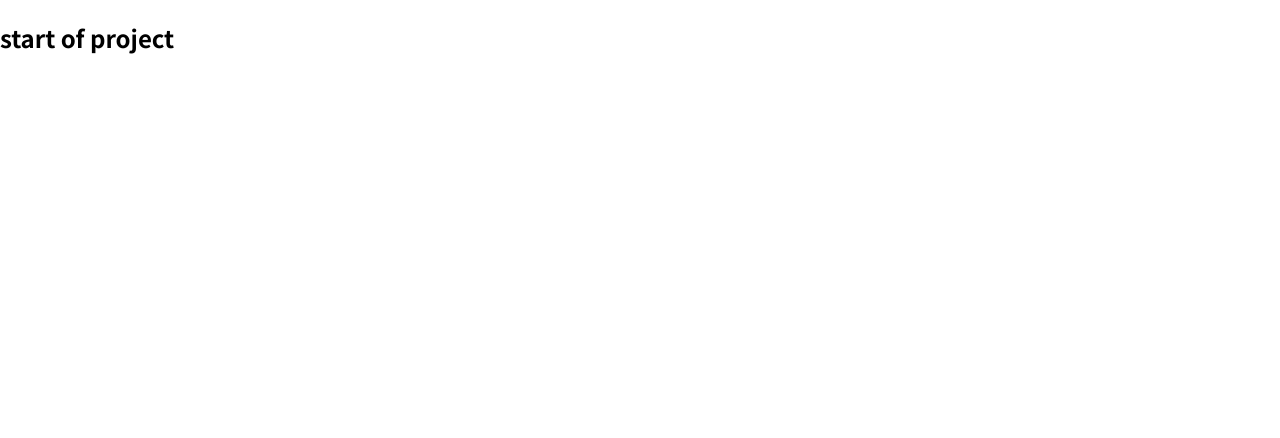
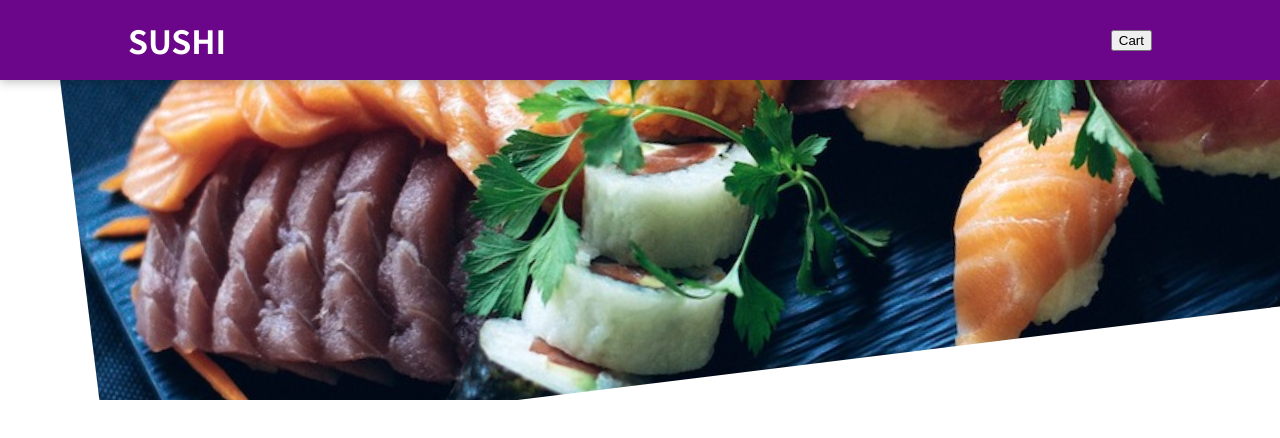
Before and after one commit to s-p-ko/sushi, a React (Create React App) app: page / in a window 1280 px wide. Shown: the top 438 px of the page. Built offline with nearby package versions, Linux system fonts and the light colour scheme.

Commit message:
Add header

```diff
--- a/src/App.js
+++ b/src/App.js
@@ -1,9 +1,12 @@
-function App() {
+import React from 'react';
+import Header from './components/Layout/Header';
+
+const App = () => {
   return (
-    <div>
-      <h2>start of project</h2>
-    </div>
+    <>
+      <Header />
+    </>
   );
-}
+};
 
 export default App;
--- /dev/null
+++ b/src/components/Layout/Header.js
@@ -0,0 +1,19 @@
+import React from 'react';
+import sushiImage from '../../assets/sushi.jpg';
+import styles from './Header.module.css';
+
+const Header = (props) => {
+  return (
+    <>
+      <header className={styles.header}>
+        <h1>SUSHI</h1>
+        <button>Cart</button>
+      </header>
+      <div className={styles['main-image']}>
+        <img src={sushiImage} alt='Sushi meals' />
+      </div>
+    </>
+  );
+};
+
+export default Header;
--- /dev/null
+++ b/src/components/Layout/Header.module.css
@@ -0,0 +1,29 @@
+.header {
+  position: fixed;
+  top: 0;
+  left: 0;
+  width: 100%;
+  height: 5rem;
+  background-color: #6b068a;
+  color: white;
+  display: flex;
+  justify-content: space-between;
+  align-items: center;
+  padding: 0 10%;
+  box-shadow: 0 2px 10px rgba(0, 0, 0, 0.25);
+  z-index: 10;
+}
+
+.main-image {
+  width: 100%;
+  height: 25rem;
+  z-index: 0;
+  overflow: hidden;
+}
+
+.main-image img {
+  width: 120%;
+  height: 100%;
+  object-fit: cover;
+  transform: rotateZ(-7deg) translateY(-2rem) translateX(5rem);
+}
```
Also changed, not shown: src/assets/sushi.jpg (added).
